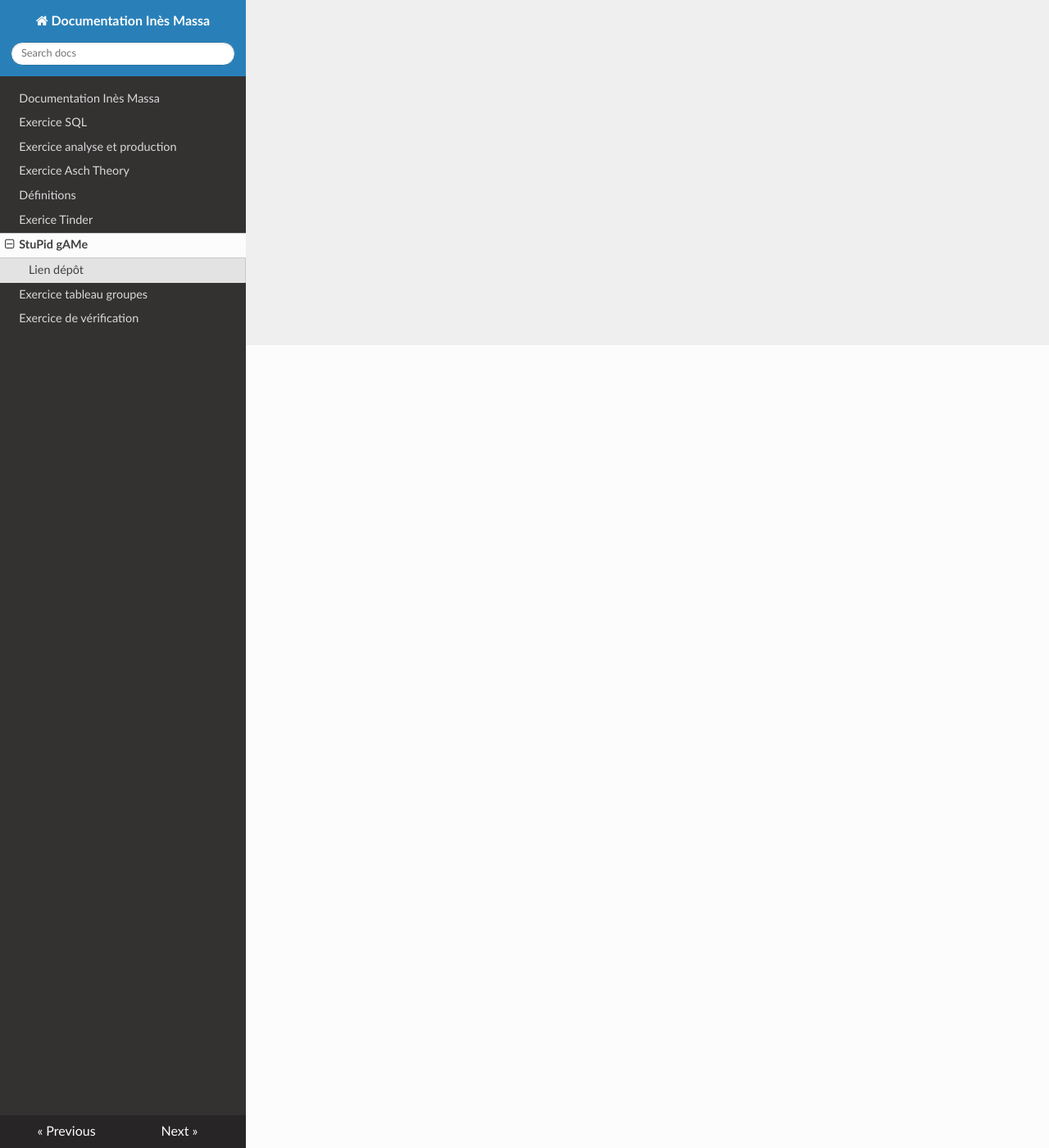
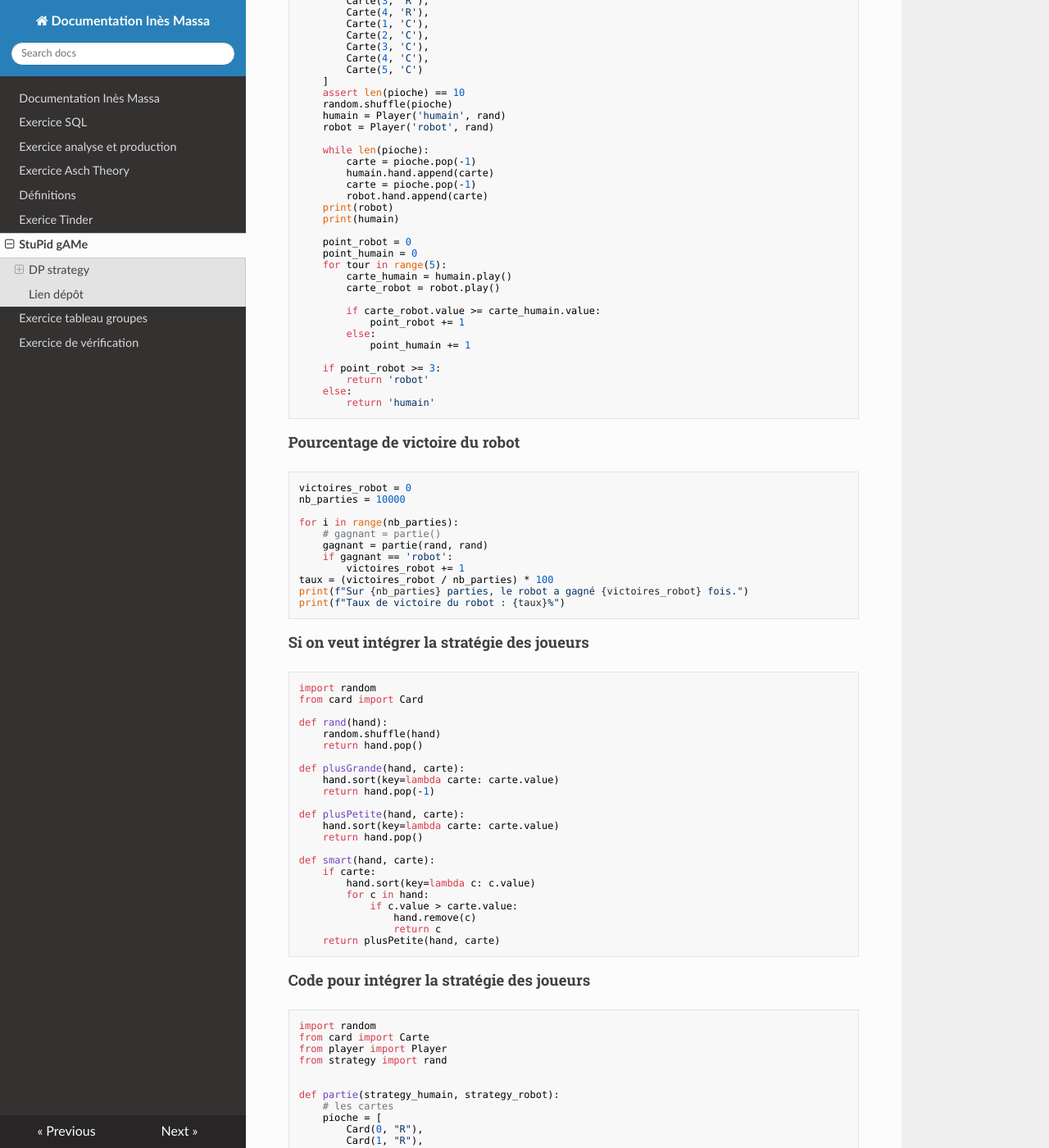
Before and after one commit to massaines-cpu/Prairie-In-s-Massa, an MkDocs documentation site: the page built from docs/stupidgame.md, in a window 1280 px wide and 1400 px high, scrolled down 979 px. Shown: the whole window at 82% size. Built offline with MkDocs 1.6.1, drawn with Linux system fonts in a browser that asks for light colours; nearby versions of some CDN libraries; some of the changed text lies outside the part shown.

Commit message:
"Propre"

````diff
--- a/docs/stupidgame.md
+++ b/docs/stupidgame.md
@@ -1,7 +1,181 @@
 # [StuPid gAMe](index.md)
 
+**Objectif** : Coder un jeu de cartes entre un humain et un robot, puis intégrer une stratégie de jeu dans le système pour faire en sorte que l'humain ou le robot gagne à chaque fois
+
+## DP strategy
+### Définir les fonctions
+#### Pour la valeur des cartes
+
+```python
+class Carte:
+    def __init__(self, value, shape):
+        self.value = value
+        self.shape = shape
+    def __str__(self):
+        return self.shape + str(self.value)
+    def getValue(selfself):
+        return self.value
+```
+#### Pour les données des joueurs
+```python
+class Player:
+    def __init__(self, name : str, strategy):
+        self.name = name
+        self.hand = []
+        self.strategy = strategy
+    def __str__(self):
+        return self.name + ": " + str([str(carte) for carte in self.hand])
+    # def play(self):
+    #     return self.hand.pop(-1)
+    def play(self):
+        return self.strategy(self.hand)
+```
+### Code pour créer le jeu sans stratégie
+```python
+from card import Carte
+from player import Player
+import random
+
+def partie():
+    pioche = [
+        Carte(0, 'R'),
+        Carte(1, 'R'),
+        Carte(2, 'R'),
+        Carte(3, 'R'),
+        Carte(4, 'R'),
+        Carte(1, 'C'),
+        Carte(2, 'C'),
+        Carte(3, 'C'),
+        Carte(4, 'C'),
+        Carte(5, 'C')
+    ]
+    assert len(pioche) == 10
+    random.shuffle(pioche)
+    humain = Player('humain', rand)
+    robot = Player('robot', rand)
+
+    while len(pioche):
+        carte = pioche.pop(-1)
+        humain.hand.append(carte)
+        carte = pioche.pop(-1)
+        robot.hand.append(carte)
+    print(robot)
+    print(humain)
+
+    point_robot = 0
+    point_humain = 0
+    for tour in range(5):
+        carte_humain = humain.play()
+        carte_robot = robot.play()
+
+        if carte_robot.value >= carte_humain.value:
+            point_robot += 1
+        else:
+            point_humain += 1
+
+    if point_robot >= 3:
+        return 'robot'
+    else:
+        return 'humain'
+```
+#### Pourcentage de victoire du robot
+```python
+victoires_robot = 0
+nb_parties = 10000
+
+for i in range(nb_parties):
+    # gagnant = partie()
+    gagnant = partie(rand, rand)
+    if gagnant == 'robot':
+        victoires_robot += 1
+taux = (victoires_robot / nb_parties) * 100
+print(f"Sur {nb_parties} parties, le robot a gagné {victoires_robot} fois.")
+print(f"Taux de victoire du robot : {taux}%")
+```
+#### Si on veut intégrer la stratégie des joueurs
+```python
+import random
+from card import Card
+
+def rand(hand):
+    random.shuffle(hand)
+    return hand.pop()
+
+def plusGrande(hand, carte):
+    hand.sort(key=lambda carte: carte.value)
+    return hand.pop(-1)
+
+def plusPetite(hand, carte):
+    hand.sort(key=lambda carte: carte.value)
+    return hand.pop()
+
+def smart(hand, carte):
+    if carte:
+        hand.sort(key=lambda c: c.value)
+        for c in hand:
+            if c.value > carte.value:
+                hand.remove(c)
+                return c
+    return plusPetite(hand, carte)
+```
+#### Code pour intégrer la stratégie des joueurs
+```python
+import random
+from card import Carte
+from player import Player
+from strategy import rand
 
 
+def partie(strategy_humain, strategy_robot):
+    # les cartes
+    pioche = [
+        Card(0, "R"),
+        Card(1, "R"),
+        Card(2, "R"),
+        Card(3, "R"),
+        Card(4, "R"),
+        Card(1, "C"),
+        Card(2, "C"),
+        Card(3, "C"),
+        Card(4, "C"),
+        Card(5, "C"),
+    ]
+    # les joueurs
+    humain = Player("Humain", strategy_humain)
+    robot = Player("Robot", strategy_robot)
+    # mélange
+    random.shuffle(pioche)
+    # distribution
+    while len(pioche) > 0:
+        carte = pioche.pop(-1)
+        humain.hand.append(carte)
+        carte = pioche.pop(-1)
+        robot.hand.append(carte)
 
+    # tours
+    points_du_robot = 0
+    for tour in range(5):
+        carte_du_robot = robot.play()
+        carte_de_humain = humain.play(carte_du_robot)
+        if carte_du_robot.value >= carte_de_humain.value:
+            points_du_robot += 1
+    # victoire
+    if points_du_robot >= 3:
+        return robot
+    else:
+        return humain
+# card.py
+
+class Card:
+    def __init__(self, value: int, shape: str):
+        self.value = value
+        self.shape = shape
+
+    def getValue(self):
+        return self.value
+
+    def __str__(self):
+        return self.shape + str(self.value)
+```
 ## Lien dépôt
-[Lien vers exercice]()
+[Lien vers exercice](https://github.com/massaines-cpu/Prairie-Ines-Massa/tree/initiale/stupidcard)
````
Also changed, not shown: docs/serpent.md (+64 -65 lines), docs/verification.md (+1 -1 lines), 2 other files.
